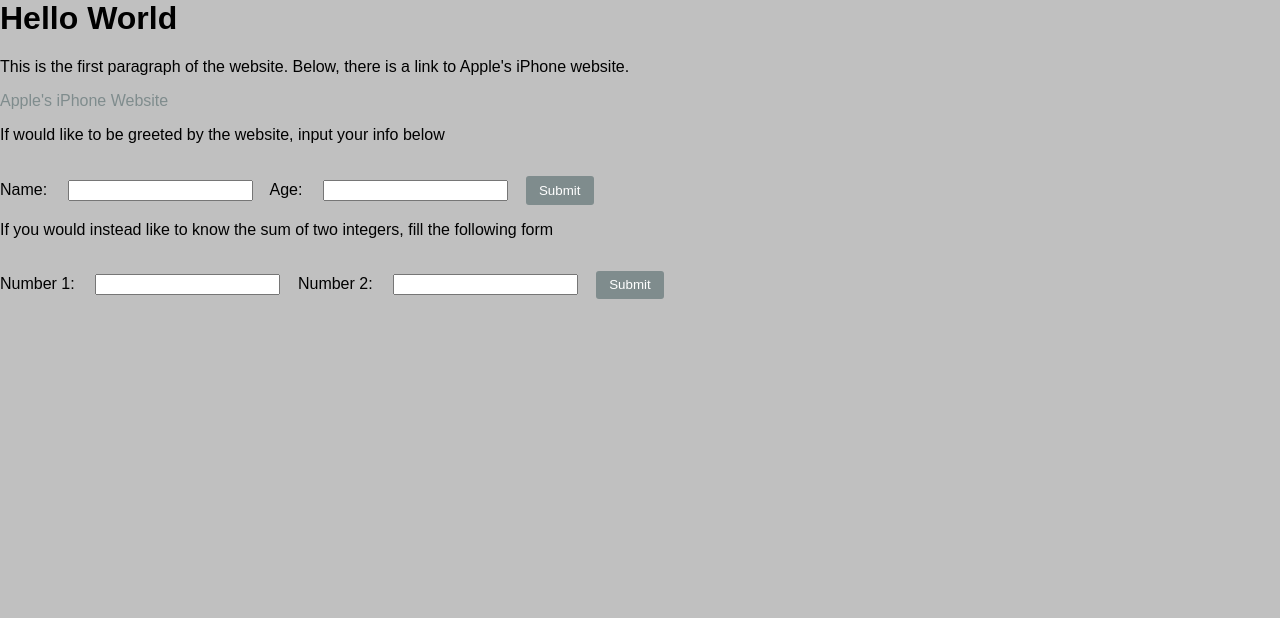
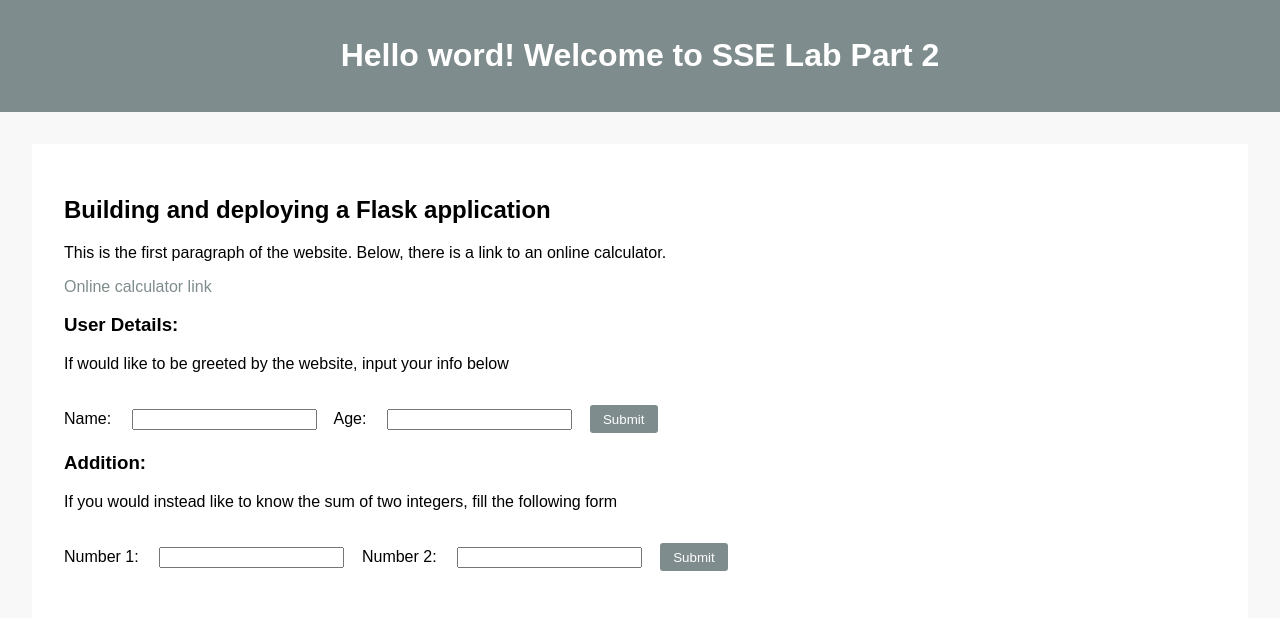
Before and after one commit to vadimduna/hello-world-website, a Flask app: page / in a window 1280 px wide. Shown: the top 618 px of the page. Run offline with Flask 3, Linux system fonts and the light colour scheme.

Commit message:
Applying the updates styles.css template to all pages

```diff
--- a/api/templates/index.html
+++ b/api/templates/index.html
@@ -4,14 +4,18 @@
     <link rel="stylesheet" href="{{ url_for('static', filename='styles.css') }}">
 </head>
 
-  <body style = "background-color:silver;">
-    <h1>Hello World </h1>
+  <body>
+    <header>
+      <h1>Hello word! Welcome to SSE Lab Part 2</h1>
+</header>
+<section>
+    <h2>Building and deploying a Flask application</h2>
 	<p> This is the first paragraph of the website. Below, there
-	  is a link to Apple's iPhone website. </p>
-	  <a href="https://apple.com/iphone">Apple's iPhone
-	    Website </a>
-	  <p> If would like to be greeted by the website, input your
-	  info below </p>
+	  is a link to an online calculator. </p>
+	  <a href="https://www.online-calculator.com/">Online calculator link </a>
+  <h3>User Details:</h3>
+    <p> If would like to be greeted by the website, input your
+	    info below </p>
 	  <form action="/submit" method="post">
 	    <label for="namefield">Name:</label>
 	    <input type="text" id="namefield" name="name">
@@ -19,6 +23,7 @@
 	    <input type="number" id="agefield" name="age">
 	    <input type="submit" value="Submit">
 	  </form>
+	  <h3>Addition:</h3>
 	  <p> If you would instead like to know the sum of two
 	    integers, fill the following form </p>
 	  <form action="/submit_sum" method="post">
@@ -28,5 +33,7 @@
 	    <input type="number" id="num_2_field" name="num_2">
 	    <input type="submit" value="Submit">
 	  </form>
+
+	  </section>
   </body>
   </html>
```
Also changed, not shown: api/templates/hello.html (+6 -1 lines), api/templates/sum.html (+9 -4 lines).
